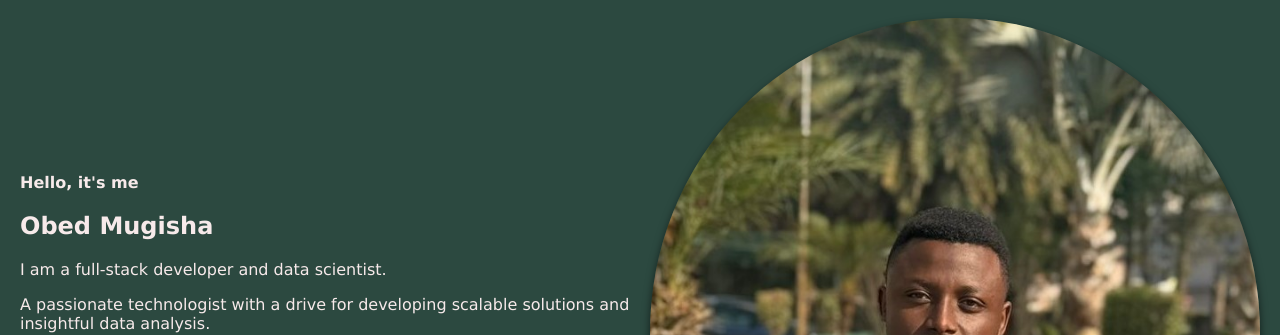
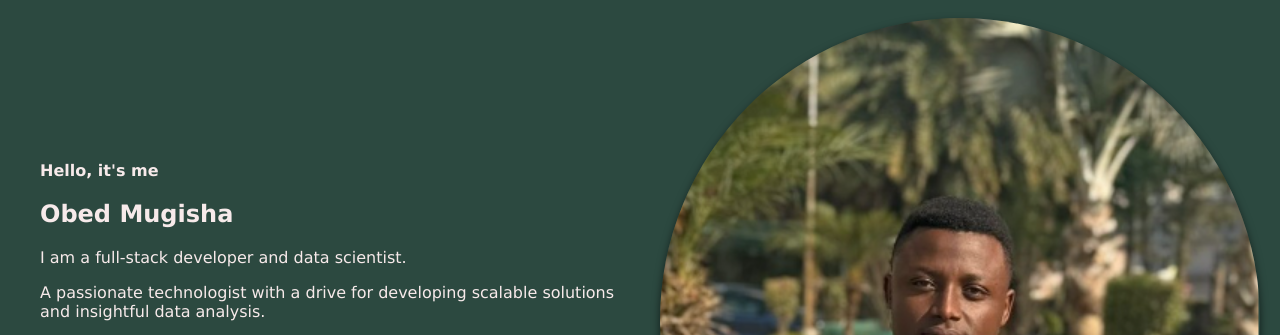
Before and after one commit to obedmugisha/Portfolio, a plain HTML site: page index.html in a window 1280 px wide. Shown: the part 65-400 px from the top of the page. Drawn offline with Linux system fonts and the light colour scheme.

Commit message:
sizing the home page image

```diff
--- a/index.html
+++ b/index.html
@@ -40,8 +40,8 @@
             </div>
             <button class="more-about-me">More About Me</button>
         </div>
-        <div class="image-content">
-            <img src="/resources/Image/james.jpg" alt="Obed Mugisha" width="200" height="200">
+        <div class="image-content" >
+            <img src="/resources/Image/image-400x400.jpg" alt="Obed Mugisha" width="400">
         </div>
     </div>
     </div>
--- a/styles.css
+++ b/styles.css
@@ -61,6 +61,7 @@ nav {
 }
 
 .text-content {
+    padding: 20px;
     flex: 1;
     padding-right: 20px;
     margin-top: -10px;
@@ -70,6 +71,7 @@ nav {
 .image-content {
     flex: 1;
     text-align: right;
+    width: 400px;
 }
 
 .image-content img {
@@ -130,17 +132,18 @@ nav {
     border-radius: 50%; /* Circular border */
     box-shadow: 0 4px 8px rgba(0, 0, 0, 0.6); /* Shadow for depth */
     overflow: hidden; /* Ensures no overflow of content outside the border */
-    width: 100px; /* Set the width of the image container to 800px */
+    width: 300px; /* Set the width of the image container to 800px */
     margin: 0 auto; /* Center the container */
 }
 
 .image-content img {
-    width: 100%; /* Ensure the image fills the container */
-    height: auto; /* Maintain aspect ratio */
+    width: 100%;
+    height: 600px; /* Ensure the image fills the container */
+
     transition: transform 0.5s ease; /* Smooth transformation on hover */
 }
 
 .image-content:hover img {
     transform: scale(1.05); /* Slightly enlarge the image on hover */
-    box-shadow: 0 0 20px rgba(91, 11, 11, 0.75); /* Bright shine effect */
+    box-shadow: 20px 0 100px rgba(91, 11, 11, 0.75); /* Bright shine effect */
 }
```
Also changed, not shown: resources/Image/image-400x400.jpg (added).
